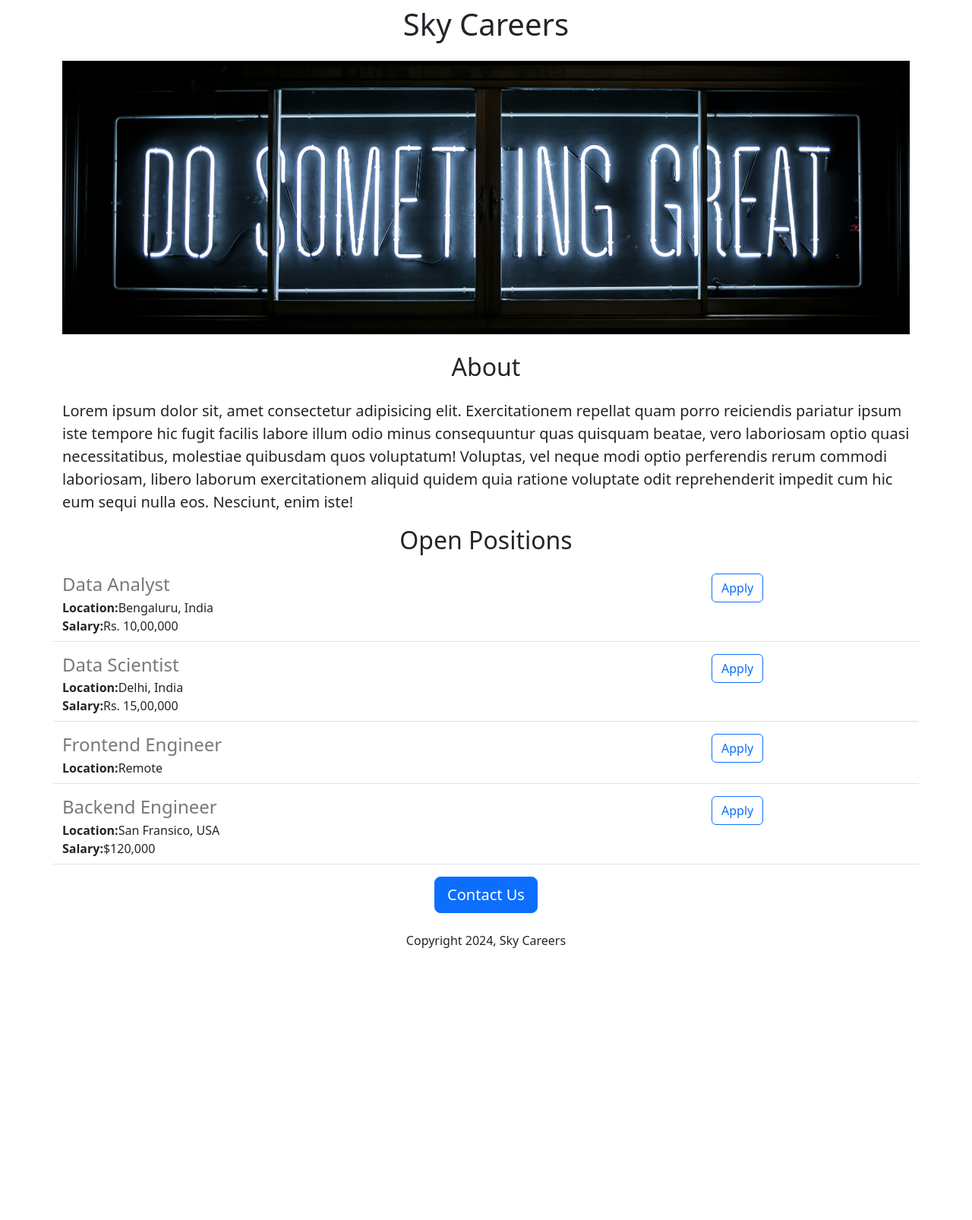
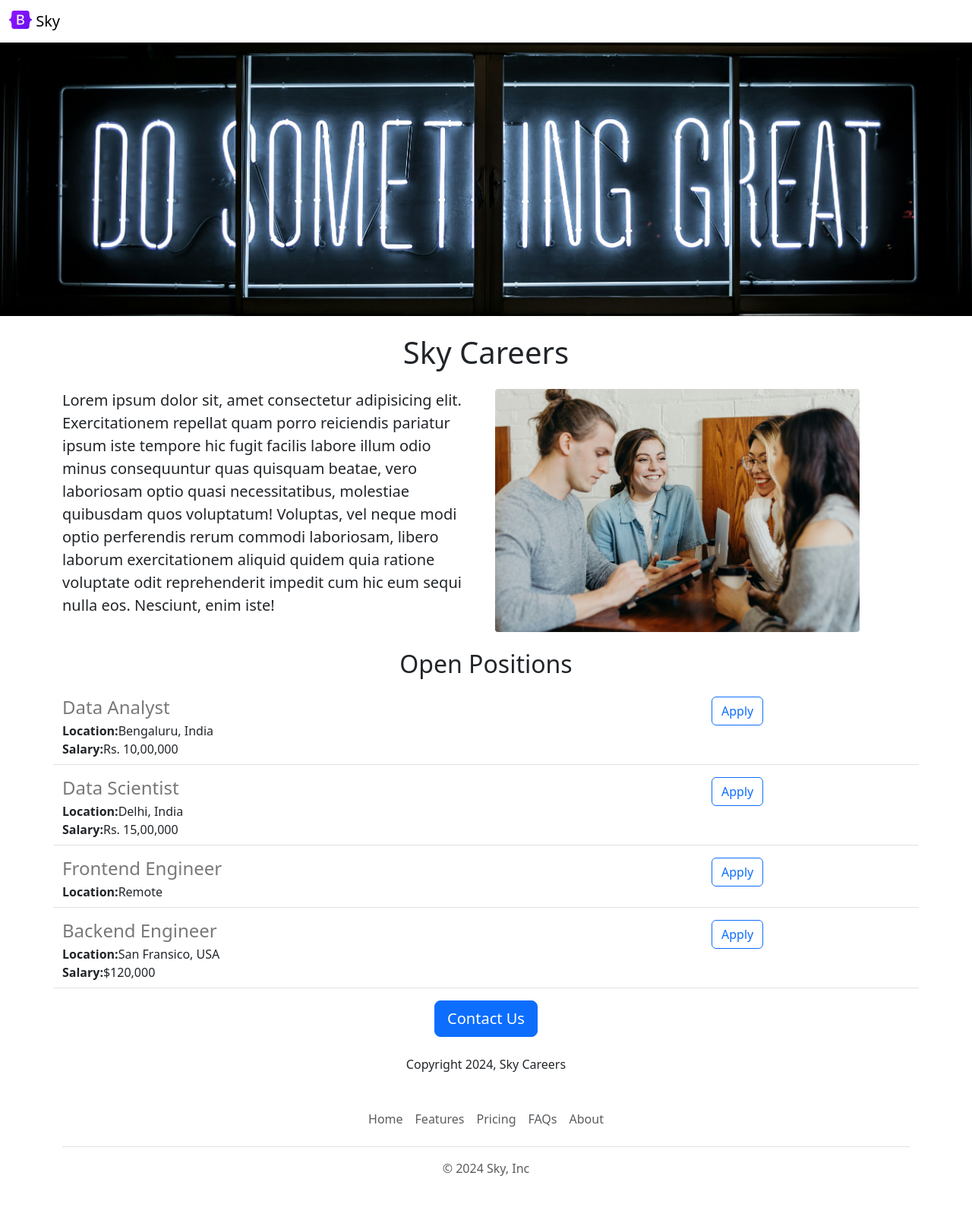
Before and after one commit to sky4704/sky-career-website, a Flask app: page / in a window 1280 px wide. Shown: the whole page at 76% size. Before the commit the page ends 1248 px from the top, so only its background shows below. Run offline with Flask 3, Linux system fonts and the light colour scheme.

Commit message:
Added some template

```diff
--- /dev/null
+++ b/templates/footer.html
@@ -0,0 +1,12 @@
+<div class="container">
+  <footer class="py-3 my-4">
+    <ul class="nav justify-content-center border-bottom pb-3 mb-3">
+      <li class="nav-item"><a href="#" class="nav-link px-2 text-body-secondary">Home</a></li>
+      <li class="nav-item"><a href="#" class="nav-link px-2 text-body-secondary">Features</a></li>
+      <li class="nav-item"><a href="#" class="nav-link px-2 text-body-secondary">Pricing</a></li>
+      <li class="nav-item"><a href="#" class="nav-link px-2 text-body-secondary">FAQs</a></li>
+      <li class="nav-item"><a href="#" class="nav-link px-2 text-body-secondary">About</a></li>
+    </ul>
+    <p class="text-center text-body-secondary">&copy; 2024 Sky, Inc</p>
+  </footer>
+</div>
--- a/templates/home.html
+++ b/templates/home.html
@@ -16,11 +16,18 @@
   <title>sky careers</title>
 </head>
 <body>
+  {% include 'nav.html' %}
+  <img class= "img-fluid" id="banner" src="/static/banner.jpg" alt="img">
   <div class="container">
     <h1 class="text-center mt-2 mb-4">{{company_name}} Careers</h1>
-    <img class= "img-fluid" id="banner" src="https://c64d7c4a-eddd-43f5-9341-4b2e05f06f8c-00-1nlqcy5znbui4.pike.replit.dev/static/banner.jpg" alt="img">
-    <h2 class="text-center mt-2 mb-4">About</h2>
-    <p class="lead">Lorem ipsum dolor sit, amet consectetur adipisicing elit. Exercitationem repellat quam porro reiciendis pariatur ipsum iste tempore hic fugit facilis labore illum odio minus consequuntur quas quisquam beatae, vero laboriosam optio quasi necessitatibus, molestiae quibusdam quos voluptatum! Voluptas, vel neque modi optio perferendis rerum commodi laboriosam, libero laborum exercitationem aliquid quidem quia ratione voluptate odit reprehenderit impedit cum hic eum sequi nulla eos. Nesciunt, enim iste!</p>
+    <div class="row" style="margin-bottom:23px;">
+      <div class="col-md-6">
+        <p class="lead">Lorem ipsum dolor sit, amet consectetur adipisicing elit. Exercitationem repellat quam porro reiciendis pariatur ipsum iste tempore hic fugit facilis labore illum odio minus consequuntur quas quisquam beatae, vero laboriosam optio quasi necessitatibus, molestiae quibusdam quos voluptatum! Voluptas, vel neque modi optio perferendis rerum commodi laboriosam, libero laborum exercitationem aliquid quidem quia ratione voluptate odit reprehenderit impedit cum hic eum sequi nulla eos. Nesciunt, enim iste!</p>
+      </div>
+      <div class="d-none d-md-block col-md-6">
+        <img src="/static/people_at_sky.jpg" alt="" style="height: 320px; border-radius: 4px;">
+      </div>
+    </div>
     <h2 class="text-center mt-2 mb-4">Open Positions</h2>
     <p class="lead">
       {% for job in jobs %}
@@ -28,9 +35,10 @@
       {% endfor %}
     </p>
     <div class="text-center">
-      <button class="btn btn-primary btn-lg"">Contact Us</button>
+      <a href="mailto:sky@careers.com?subject=Question%20about%20job%20opening&body=MY%20Name%3A%20%3Cyour%20name%20here%3E%0D%0A%0D%0AMy%20Question%3A%20%3Center%20question%20here%3E%0D%0A" class="btn btn-primary btn-lg">Contact Us</a>
       <p class="mt-4">Copyright 2024, Sky Careers</p>
     </div>
   </div>
+  {% include 'footer.html' %}
 </body>
 </html>
--- a/templates/jobitem.html
+++ b/templates/jobitem.html
@@ -13,6 +13,6 @@
     {% endif %}
   </div>
   <div class="col-3">
-    <button type="button" class="btn btn-outline-primary">Apply</button>
+    <a href="mailto:sky@careers.com?subject=Application%20for%20{{ job['title'] }}&body=MY%20Name%3A%20%3Cyour%20name%20here%3E%0D%0A%0D%0AMy%20Resume%20link%3A%20%3Cresume%20link%3E%0D%0A%0D%0AMy%20Linkedin%20link%3A%20%3CLinkedin%20link%3E" type="button" class="btn btn-outline-primary">Apply</a>
   </div>
 </div>
--- /dev/null
+++ b/templates/nav.html
@@ -0,0 +1,9 @@
+<nav class="navbar shadow-sm fixed-top bg-white">
+  <div class="container-fluid">
+    <a class="navbar-brand" href="#">
+      <img src="/static/logo.svg" alt="Logo" width="30" height="24" class="d-inline-block align-text-top">
+      Sky
+    </a>
+  </div>
+</nav>
+<div style="height:56px"></div>
```
Also changed, not shown: static/logo.svg (added), static/people_at_sky.jpg (added).
